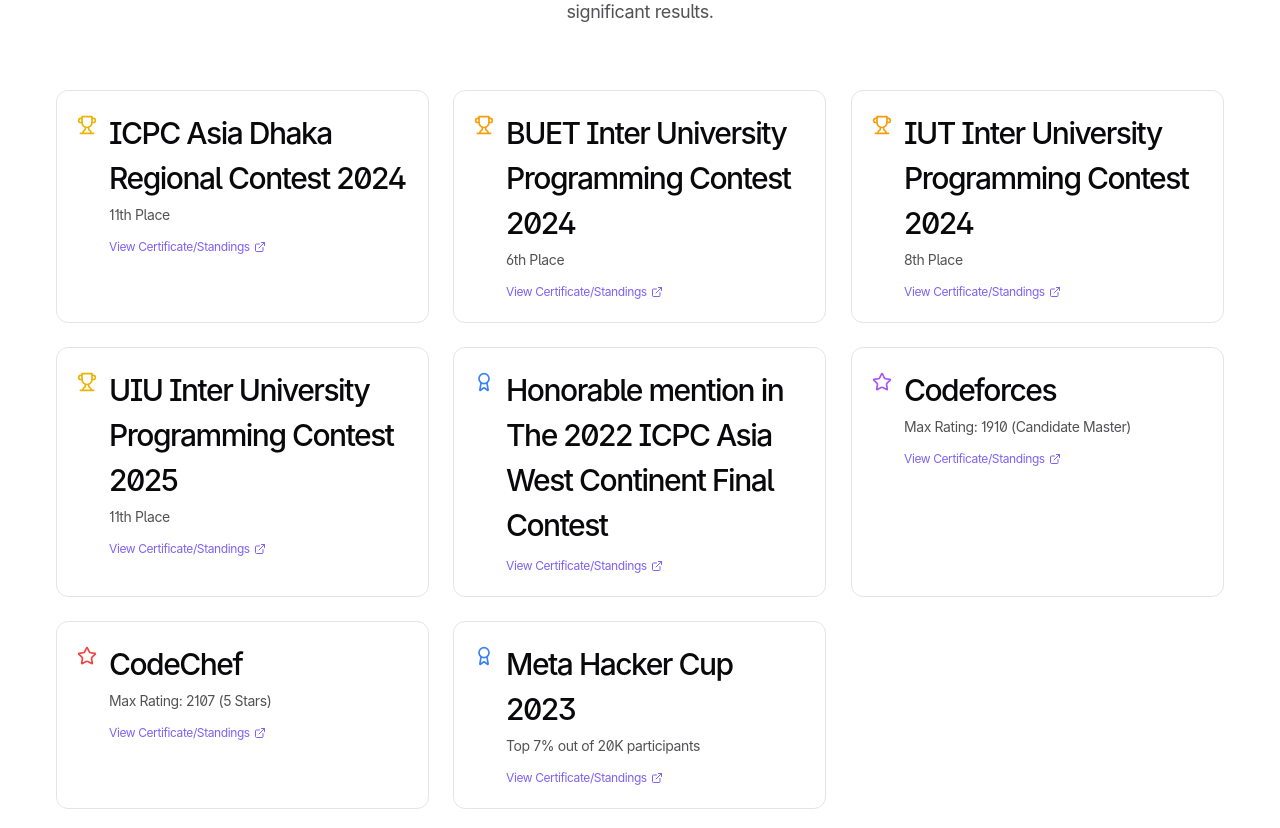
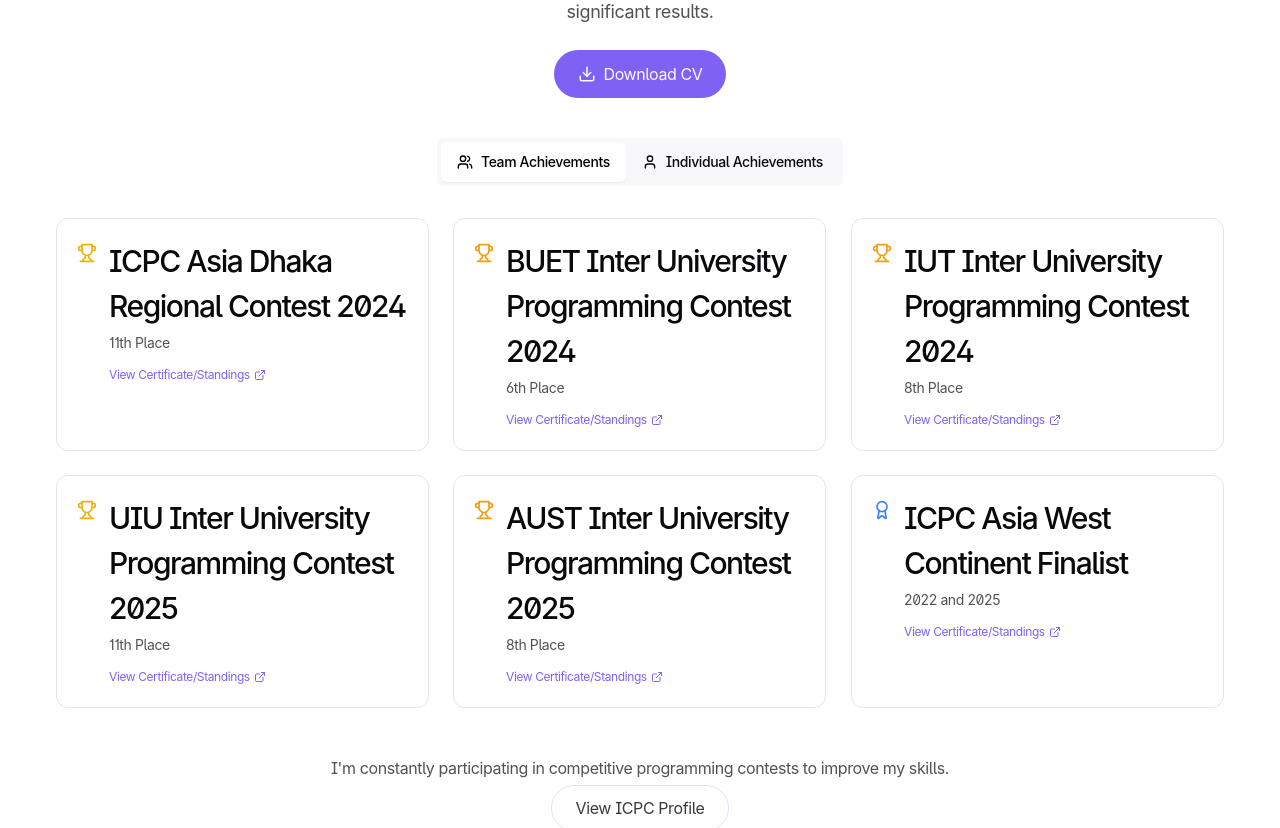
Before and after one commit to NafisAhmed174/my-portfolio, a React (Vite) app: page / in a window 1280 px wide. Shown: the part 2860-3688 px from the top of the page. Built offline with nearby package versions, Linux system fonts and the light colour scheme.

Commit message:
Add CV download and categorize achievements
Adds a download option for the CV and categorizes achievements into individual and team achievements.

```diff
--- a/src/components/Achievements.tsx
+++ b/src/components/Achievements.tsx
@@ -1,9 +1,12 @@
 
-import { useEffect, useRef } from 'react';
-import { ExternalLink, Trophy, Award, Star } from 'lucide-react';
+import { useEffect, useRef, useState } from 'react';
+import { ExternalLink, Trophy, Award, Star, Download, User, Users } from 'lucide-react';
+import { Button } from './ui/button';
+import { cn } from '@/lib/utils';
 
 const Achievements = () => {
   const sectionRef = useRef<HTMLElement>(null);
+  const [activeTab, setActiveTab] = useState<'team' | 'individual'>('team');
 
   useEffect(() => {
     const observer = new IntersectionObserver(
@@ -30,7 +33,7 @@ const Achievements = () => {
     };
   }, []);
 
-  const competitiveAchievements = [
+  const teamAchievements = [
     {
       title: "ICPC Asia Dhaka Regional Contest 2024",
       position: "11th Place",
@@ -56,11 +59,20 @@ const Achievements = () => {
       icon: <Trophy className="text-yellow-500" size={20} />
     },
     {
-      title: "Honorable mention in The 2022 ICPC Asia West Continent Final Contest",
-      position: "",
+      title: "AUST Inter University Programming Contest 2025",
+      position: "8th Place",
+      url: "https://toph.co/c/mtb-presents-aust-inter-university-2025/standings",
+      icon: <Trophy className="text-amber-500" size={20} />
+    },
+    {
+      title: "ICPC Asia West Continent Finalist",
+      position: "2022 and 2025",
       url: "https://drive.google.com/file/d/1AiPMXPHqD_7BD0nsCXX9r9qbB_gqIo8-/view?usp=sharing",
       icon: <Award className="text-blue-500" size={20} />
-    },
+    }
+  ];
+
+  const individualAchievements = [
     {
       title: "Codeforces",
       position: "Max Rating: 1910 (Candidate Master)",
@@ -78,13 +90,43 @@ const Achievements = () => {
       position: "Top 7% out of 20K participants",
       url: "https://www.facebook.com/codingcompetitions/hacker-cup/2023/certificate/484429990219579",
       icon: <Award className="text-blue-500" size={20} />
+    },
+    {
+      title: "SRBD Code Contest 2024",
+      position: "Finalist",
+      url: "#",
+      icon: <Trophy className="text-yellow-500" size={20} />
+    },
+    {
+      title: "CodeSmash 2021 - Intra RUET Freshers' Programming Contest",
+      position: "2nd Place",
+      url: "https://codeforces.com/spectator/ranklist/d79d9eb065507b73283afa14aef38398",
+      icon: <Trophy className="text-silver-400" size={20} />
+    },
+    {
+      title: "CodeSpark 2022 - Intra RUET Freshers' Programming Contest",
+      position: "2nd Place",
+      url: "https://toph.co/contests/training/qrjlyhg/standings",
+      icon: <Trophy className="text-silver-400" size={20} />
+    },
+    {
+      title: "GyanJam 2024 - Intra RUET Programming Contest",
+      position: "1st Place",
+      url: "https://codeforces.com/spectator/ranklist/facbd55c595686550fba19801debe5f6?fbclid=IwY2xjawJKiWNleHRuA2FlbQIxMAABHR_DhYccfUu9_mOwLqe5YzenqCIZikT5vPDExQyvMpYwgHf3jbVr8hc80w_aem_Yi3njCykb2v5htYPDd6CPg",
+      icon: <Trophy className="text-yellow-400" size={20} />
+    },
+    {
+      title: "Breaking Code'23 - Programming Contest by CSE, MBSTU",
+      position: "3rd Place",
+      url: "https://toph.co/c/mbstu-cse-inter-department-2023/standings",
+      icon: <Trophy className="text-amber-600" size={20} />
     }
   ];
 
   return (
     <section id="achievements" ref={sectionRef} className="section-padding px-6 relative">
       <div className="container mx-auto relative z-10">
-        <div className="text-center max-w-2xl mx-auto mb-16">
+        <div className="text-center max-w-2xl mx-auto mb-10">
           <span className="uppercase text-sm tracking-widest opacity-60 block mb-2 achievement-animate opacity-0">Accomplishments</span>
           <h2 className="mb-4 achievement-animate opacity-0" style={{ animationDelay: '100ms' }}>
             Competitive Programming Achievements
@@ -92,14 +134,52 @@ const Achievements = () => {
           <p className="text-foreground/70 text-lg achievement-animate opacity-0" style={{ animationDelay: '200ms' }}>
             I've participated in numerous competitive programming contests and achieved significant results.
           </p>
+          <div className="mt-6 mb-8 flex justify-center achievement-animate opacity-0" style={{ animationDelay: '300ms' }}>
+            <a
+              href="/Nafis_Ahmed_CV.pdf"
+              target="_blank"
+              rel="noopener noreferrer"
+              className="button-fancy flex items-center gap-2"
+            >
+              <Download size={18} />
+              Download CV
+            </a>
+          </div>
+        </div>
+
+        <div className="flex justify-center mb-8 achievement-animate opacity-0" style={{ animationDelay: '400ms' }}>
+          <div className="inline-flex rounded-md bg-secondary/50 p-1">
+            <Button
+              variant="ghost"
+              className={cn(
+                "rounded-md px-4 py-2 flex items-center gap-2",
+                activeTab === 'team' ? "bg-white/90 dark:bg-primary/90 text-black dark:text-white shadow-sm" : "hover:bg-white/20 dark:hover:bg-primary/20"
+              )}
+              onClick={() => setActiveTab('team')}
+            >
+              <Users size={16} />
+              <span>Team Achievements</span>
+            </Button>
+            <Button
+              variant="ghost"
+              className={cn(
+                "rounded-md px-4 py-2 flex items-center gap-2",
+                activeTab === 'individual' ? "bg-white/90 dark:bg-primary/90 text-black dark:text-white shadow-sm" : "hover:bg-white/20 dark:hover:bg-primary/20"
+              )}
+              onClick={() => setActiveTab('individual')}
+            >
+              <User size={16} />
+              <span>Individual Achievements</span>
+            </Button>
+          </div>
         </div>
 
         <div className="grid grid-cols-1 md:grid-cols-2 lg:grid-cols-3 gap-6">
-          {competitiveAchievements.map((achievement, index) => (
+          {(activeTab === 'team' ? teamAchievements : individualAchievements).map((achievement, index) => (
             <div
               key={index}
               className="achievement-card achievement-animate opacity-0 hover:-translate-y-1"
-              style={{ animationDelay: `${300 + (index * 100)}ms` }}
+              style={{ animationDelay: `${500 + (index * 100)}ms` }}
             >
               <div className="flex items-start gap-3">
                 <div className="mt-1">
--- a/src/components/Footer.tsx
+++ b/src/components/Footer.tsx
@@ -1,5 +1,5 @@
 
-import { Github, Linkedin, Mail, Phone } from "lucide-react";
+import { Github, Linkedin, Mail, Phone, Download } from "lucide-react";
 
 const Footer = () => {
   return (
@@ -9,6 +9,18 @@ const Footer = () => {
           <div className="mb-4 md:mb-0">
             <a href="#top" className="text-xl font-medium tracking-tighter gradient-text">
               Nafis Ahmed
+            </a>
+          </div>
+
+          <div className="mb-4 md:mb-0 flex items-center">
+            <a
+              href="/Nafis_Ahmed_CV.pdf"
+              target="_blank"
+              rel="noopener noreferrer"
+              className="flex items-center gap-2 text-foreground/70 hover:text-primary transition-colors"
+            >
+              <Download size={18} />
+              <span>Download CV</span>
             </a>
           </div>
 
```
Also changed, not shown: 1 other file (tests, documents, lock files or other folders).
